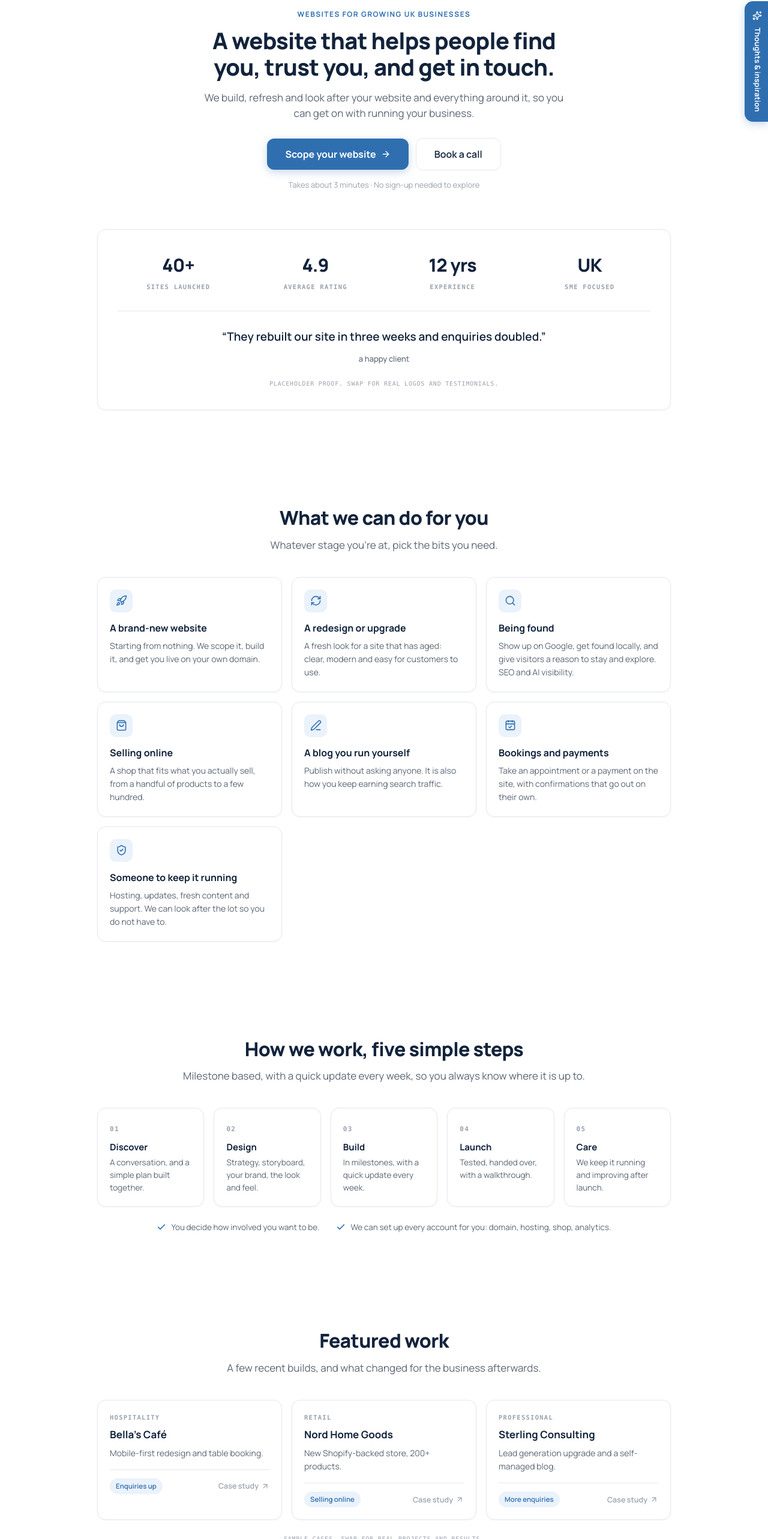
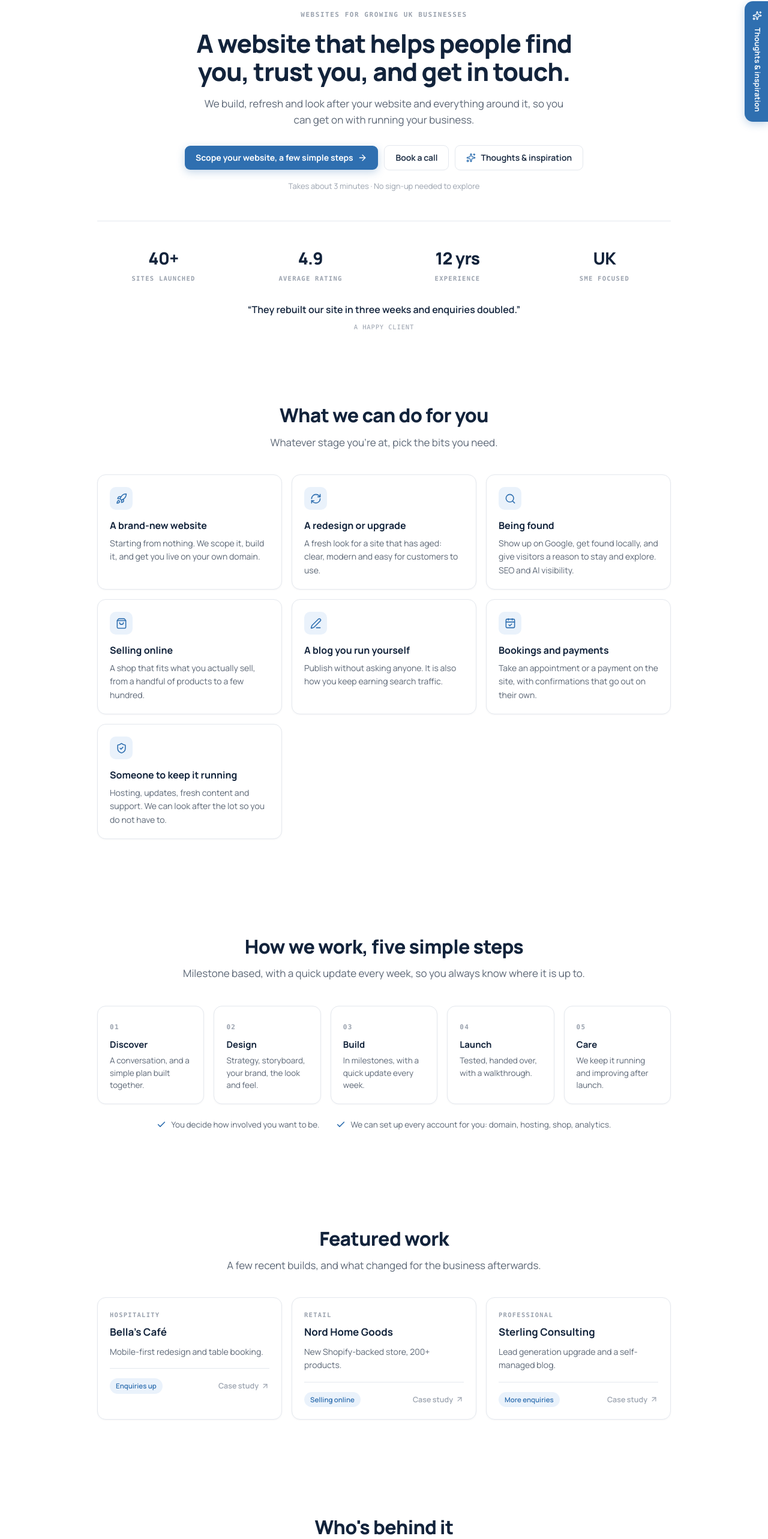
Before and after one commit to ayodhbhojithh/twinloom, a Next.js app: page / in a window 1280 px wide. Shown: the part 126-2692 px from the top of the page at 60% size. Built offline with nearby package versions, Linux system fonts and the light colour scheme.

Commit message:
Remove FeaturedWorkSection and ProofSection components to streamline the Home page layout. Update HeroSection to include a new ThoughtsOpenButton for enhanced user interaction. Adjust content in home.ts to reflect changes in call-to-action labeling.

```diff
--- a/components/sections/featured-work-section.tsx
+++ b/components/sections/featured-work-section.tsx
@@ -4,34 +4,28 @@ import { Panel, Section } from "@/components/shared";
 import { FEATURED_WORK } from "@/lib/content/home";
 
 /**
- * Home, block 5. Two or three cases, then out to the Work section.
+ * Home, block 5. Two or three cases, then out to the Work page.
  *
- * The cases come from the artifacts and are not confirmed engagements, so the
- * strip carries the same placeholder marking as the proof block. Nothing here
- * should read as a claim until real projects replace it.
+ * Reference: the featured work grid in twincoretech_site.html.
  */
 export function FeaturedWorkSection() {
   return (
-    <Section
-      id="work"
-      heading={FEATURED_WORK.heading}
-      lead={FEATURED_WORK.lead}
-    >
+    <Section id="work" heading={FEATURED_WORK.heading} lead={FEATURED_WORK.lead}>
       <ul className="grid gap-4 sm:grid-cols-2 lg:grid-cols-3">
         {FEATURED_WORK.items.map((item) => (
           <li key={item.client}>
-            <Panel className="flex h-full flex-col p-5">
+            <Panel className="flex h-full flex-col p-5 transition-colors hover:border-brand/35">
               <span className="font-mono text-[10.5px] font-semibold tracking-[0.12em] text-faint uppercase">
                 {item.sector}
               </span>
 
               <h3 className="mt-2 text-[17px] font-bold">{item.client}</h3>
 
-              <p className="mt-1.5 text-[14px] leading-[1.6] text-body">
+              <p className="mt-2 text-[14px] leading-[1.6] text-body">
                 {item.body}
               </p>
 
-              <div className="mt-4 flex items-center justify-between gap-3 border-t border-line pt-3.5">
+              <div className="mt-4 flex items-center justify-between gap-3 border-t border-line pt-4">
                 <span className="rounded-pill bg-soft px-2.5 py-1 text-[11.5px] font-semibold text-brand">
                   {item.result}
                 </span>
@@ -47,10 +41,6 @@ export function FeaturedWorkSection() {
           </li>
         ))}
       </ul>
-
-      <p className="mt-6 text-center font-mono text-[10px] tracking-[0.08em] text-faint uppercase">
-        {FEATURED_WORK.placeholder}
-      </p>
     </Section>
   );
 }
--- a/components/sections/hero-section.tsx
+++ b/components/sections/hero-section.tsx
@@ -1,46 +1,50 @@
 import { ArrowRight } from "lucide-react";
 
 import { ActionButton, Container, Eyebrow } from "@/components/shared";
+import { ThoughtsOpenButton } from "@/components/thoughts";
 import { HERO } from "@/lib/content/home";
 import { PRIMARY_CTA, SECONDARY_CTA, SITE } from "@/lib/content/site";
 
 /**
- * Home, block 1. Reassure in seconds and make the journey the obvious next move,
- * with "Book a call" beside it for anyone who would rather just talk.
+ * Home, block 1. Reassure in seconds, then offer all three doors at once.
  *
- * Reference: TCT_Sitemap.md §1, and the hero in 1_landing_1.html for the
- * centred treatment (12px eyebrow, 38px headline, 600px sub, one big blue call
- * to action, a quiet reassurance under it).
+ * Three, not two: the journey for anyone happy to be guided, a call for anyone
+ * who would rather talk, and the Thoughts panel for anyone who already knows
+ * what they want and would rather just hand it over.
+ *
+ * Reference: the home hero in twincoretech_site.html.
  */
 export function HeroSection() {
   return (
     <section id="top" aria-labelledby="hero-headline">
-      <Container className="pt-12 pb-10 text-center sm:pt-16 sm:pb-14 lg:pt-20 lg:pb-16">
-        <Eyebrow>{HERO.eyebrow}</Eyebrow>
+      <Container className="pt-12 pb-10 text-center sm:pt-16 sm:pb-12 lg:pt-20">
+        <Eyebrow tone="faint">{HERO.eyebrow}</Eyebrow>
 
         <h1
           id="hero-headline"
-          className="mx-auto mt-3.5 max-w-[760px] text-[30px] leading-[1.15] font-extrabold tracking-[-0.02em] text-balance sm:text-[34px] lg:text-[38px]"
+          className="mx-auto mt-4 max-w-[860px] text-[30px] leading-[1.12] font-extrabold tracking-[-0.025em] text-balance sm:text-[36px] lg:text-[42px]"
         >
           {HERO.headline}
         </h1>
 
-        <p className="mx-auto mt-4 max-w-[600px] text-[17px] leading-[1.55] text-body">
+        <p className="mx-auto mt-4 max-w-[620px] text-[16px] leading-[1.6] text-body sm:text-[17px]">
           {HERO.sub}
         </p>
 
-        <div className="mt-7 flex flex-col items-center justify-center gap-3 sm:flex-row">
-          <ActionButton size="lg" href={PRIMARY_CTA.href}>
-            {PRIMARY_CTA.label}
+        <div className="mt-7 flex flex-col items-stretch justify-center gap-2.5 sm:flex-row sm:items-center">
+          <ActionButton href={PRIMARY_CTA.href}>
+            {HERO.ctaLabel}
             <ArrowRight aria-hidden className="size-4" />
           </ActionButton>
 
-          <ActionButton variant="secondary" size="lg" href={SECONDARY_CTA.href}>
+          <ActionButton variant="secondary" href={SECONDARY_CTA.href}>
             {SECONDARY_CTA.label}
           </ActionButton>
+
+          <ThoughtsOpenButton size="default" />
         </div>
 
-        <p className="mt-3.5 text-[13px] text-faint">{SITE.reassurance}</p>
+        <p className="mt-4 text-[13px] text-faint">{SITE.reassurance}</p>
       </Container>
     </section>
   );
--- a/components/sections/proof-section.tsx
+++ b/components/sections/proof-section.tsx
@@ -1,25 +1,26 @@
-import { Container, Panel } from "@/components/shared";
+import { Container } from "@/components/shared";
 import { PROOF } from "@/lib/content/home";
 
 /**
- * Home, block 2. The scope spec calls social proof the highest impact thing
- * missing from the site today, so the strip is built and clearly marked as
- * placeholder rather than left out.
+ * Home, block 2. The numbers and one quote, backing up the promise directly
+ * above them.
  *
- * Reference: TCT_Sitemap.md §1 "Proof strip", and the KPI row in
- * twincoretech_site.html.
+ * A band between hairlines rather than a card: it belongs to the hero, and
+ * boxing it would cut it off from the claim it is there to support.
+ *
+ * Reference: the KPI row in twincoretech_site.html.
  */
 export function ProofSection() {
   return (
-    <section aria-label="Proof" className="pb-12 sm:pb-16 lg:pb-20">
+    <section aria-label="Proof">
       <Container>
-        <Panel className="px-5 py-7 sm:px-8 sm:py-9">
+        <div className="border-t border-line py-8 sm:py-10">
           <dl className="grid grid-cols-2 gap-x-6 gap-y-7 text-center lg:grid-cols-4">
             {PROOF.stats.map((stat) => (
               <div key={stat.label}>
                 <dt className="sr-only">{stat.label}</dt>
                 <dd>
-                  <span className="block text-[26px] font-extrabold tracking-[-0.02em] sm:text-[30px]">
+                  <span className="block text-[26px] font-extrabold tracking-[-0.02em] sm:text-[28px]">
                     {stat.value}
                   </span>
                   <span className="mt-1 block font-mono text-[10.5px] font-semibold tracking-[0.12em] text-faint uppercase">
@@ -30,19 +31,15 @@ export function ProofSection() {
             ))}
           </dl>
 
-          <figure className="mt-8 border-t border-line pt-7 text-center">
-            <blockquote className="mx-auto max-w-[560px] text-[17px] leading-[1.5] font-semibold text-balance sm:text-[19px]">
+          <figure className="mx-auto mt-8 max-w-[680px] text-center">
+            <blockquote className="text-[15px] leading-[1.55] font-semibold text-balance sm:text-[16px]">
               &ldquo;{PROOF.quote}&rdquo;
             </blockquote>
-            <figcaption className="mt-3 text-[13px] font-medium text-body">
+            <figcaption className="mt-2 font-mono text-[10.5px] tracking-[0.08em] text-faint uppercase">
               {PROOF.attribution}
             </figcaption>
           </figure>
-
-          <p className="mt-6 text-center font-mono text-[10px] tracking-[0.08em] text-faint uppercase">
-            {PROOF.placeholder}
-          </p>
-        </Panel>
+        </div>
       </Container>
     </section>
   );
--- a/components/thoughts/index.ts
+++ b/components/thoughts/index.ts
@@ -1,4 +1,5 @@
 export { useThoughtsSession } from "./thoughts-context";
 export { ThoughtsLauncher } from "./thoughts-launcher";
+export { ThoughtsOpenButton } from "./thoughts-open-button";
 export { ThoughtsPanel } from "./thoughts-panel";
 export { ThoughtsProvider } from "./thoughts-provider";
--- /dev/null
+++ b/components/thoughts/thoughts-open-button.tsx
@@ -0,0 +1,36 @@
+"use client";
+
+import { Sparkles } from "lucide-react";
+
+import { ActionButton } from "@/components/shared";
+
+import { useThoughtsSession } from "./thoughts-context";
+
+/**
+ * Opens the Thoughts panel from anywhere on the page.
+ *
+ * The third door in the hero: some visitors would rather hand over a brief, a
+ * screenshot and their colours than answer questions, and the panel is where
+ * that goes.
+ */
+export function ThoughtsOpenButton({
+  size = "lg",
+  className,
+}: {
+  size?: "sm" | "default" | "lg";
+  className?: string;
+}) {
+  const { setOpen } = useThoughtsSession();
+
+  return (
+    <ActionButton
+      variant="secondary"
+      size={size}
+      className={className}
+      onClick={() => setOpen(true)}
+    >
+      <Sparkles aria-hidden className="size-4 text-brand" />
+      Thoughts &amp; inspiration
+    </ActionButton>
+  );
+}
--- a/lib/content/home.ts
+++ b/lib/content/home.ts
@@ -4,8 +4,9 @@
  * Wording is taken from twincoretech_site.html (the canonical one-file site) and
  * 1_landing_1.html (the design pass), with em dashes and en dashes rewritten.
  *
- * Anything the artifacts flag as unconfirmed is flagged here too, so a
- * placeholder can never quietly become a claim.
+ * Figures, quotes and case studies all come from the artifacts, which are the
+ * client's own drafts. Confirm or replace them before launch: there is no
+ * placeholder wording on the page to signal that they are unconfirmed.
  */
 
 export const HERO = {
@@ -13,13 +14,10 @@ export const HERO = {
   headline:
     "A website that helps people find you, trust you, and get in touch.",
   sub: "We build, refresh and look after your website and everything around it, so you can get on with running your business.",
+  /** The hero says the whole thing; the nav's button says the short version. */
+  ctaLabel: "Scope your website, a few simple steps",
 } as const;
 
-/**
- * The one-file site carries this as "placeholder proof, swap for real logos and
- * testimonials", and the scope spec calls social proof the highest impact gap to
- * fill. Both the stats and the quote stay marked until real ones arrive.
- */
 export const PROOF = {
   stats: [
     { value: "40+", label: "Sites launched" },
@@ -28,8 +26,7 @@ export const PROOF = {
     { value: "UK", label: "SME focused" },
   ],
   quote: "They rebuilt our site in three weeks and enquiries doubled.",
-  attribution: "a happy client",
-  placeholder: "Placeholder proof. Swap for real logos and testimonials.",
+  attribution: "A happy client",
 } as const;
 
 export interface OutcomeItem {
@@ -109,11 +106,9 @@ export const HOW_WE_WORK = {
   ],
 } as const;
 
-/** Sample cases from the artifacts. Not real engagements until confirmed. */
 export const FEATURED_WORK = {
   heading: "Featured work",
   lead: "A few recent builds, and what changed for the business afterwards.",
-  placeholder: "Sample cases. Swap for real projects and results.",
   items: [
     {
       sector: "Hospitality",
```
